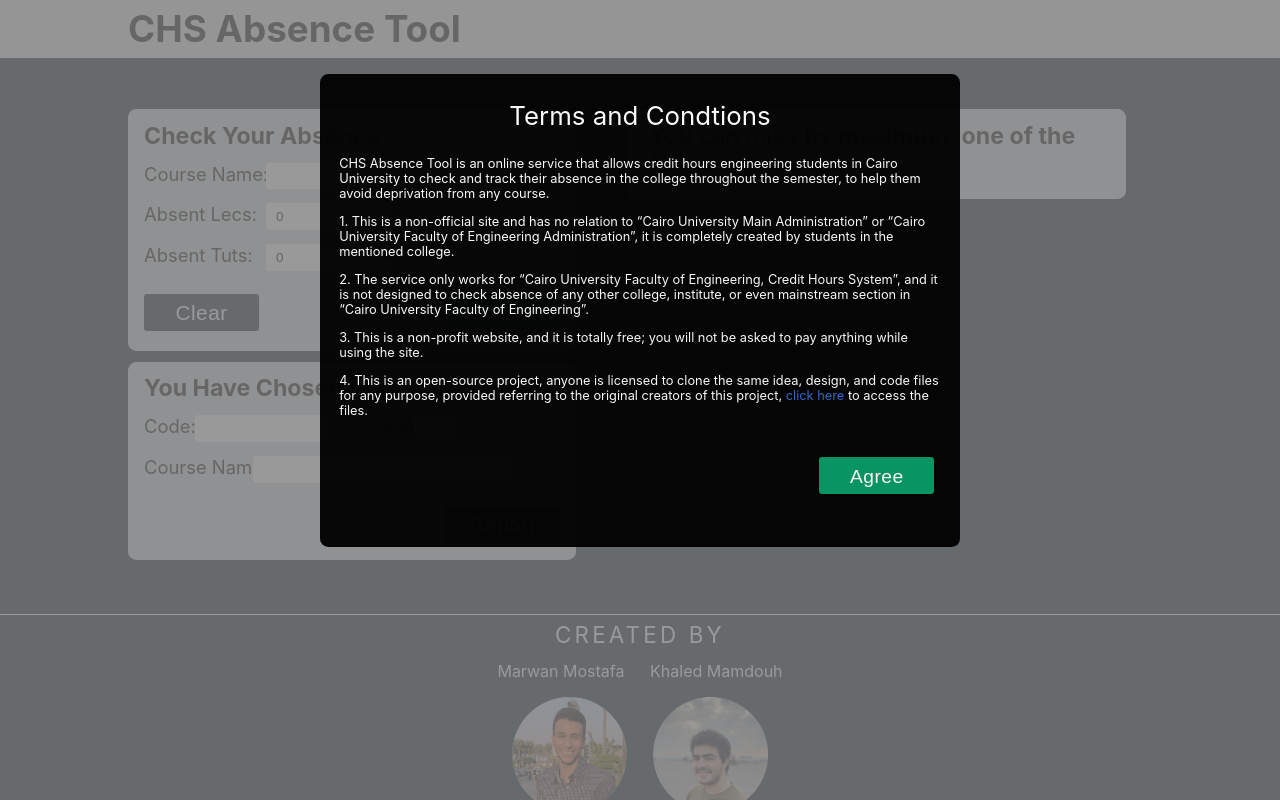
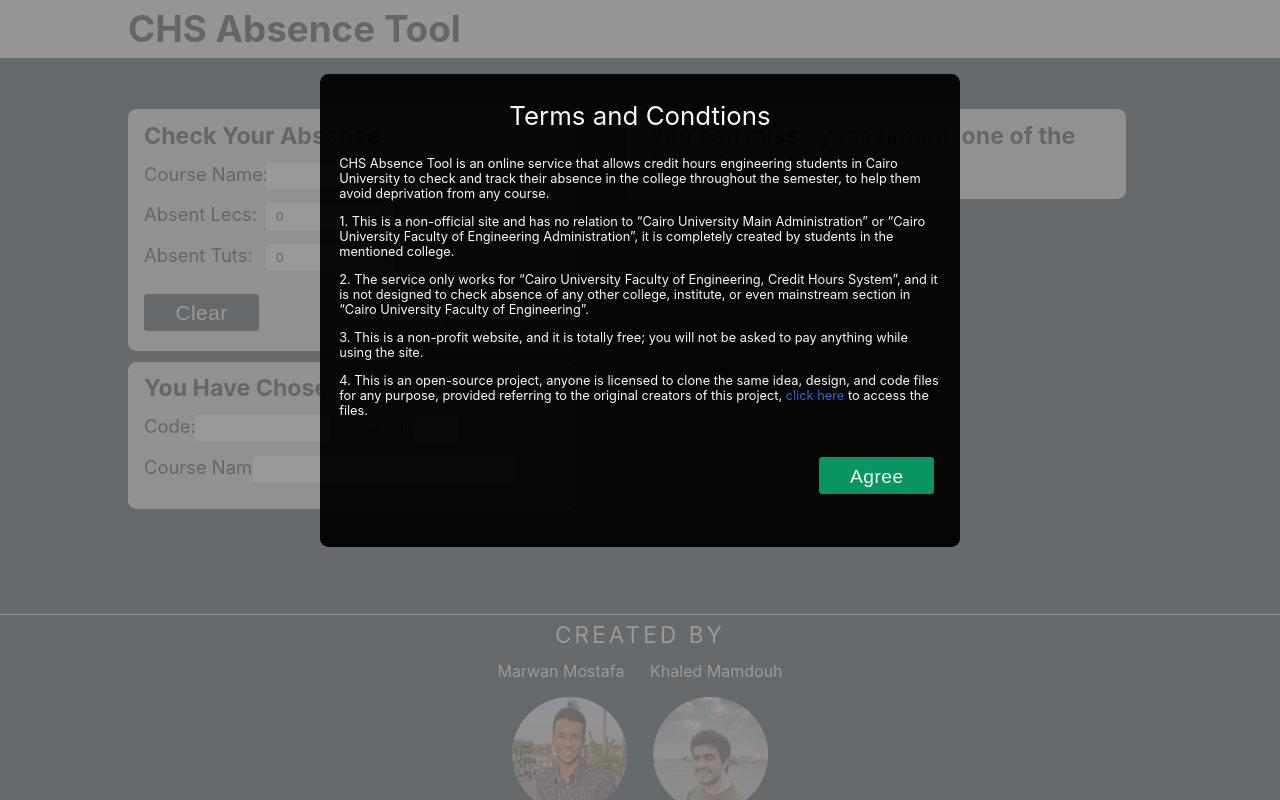
Before and after one commit to Marwan-9/absence-tracking-site, a PHP site: page / in a window 1280 px wide. Run offline with PHP 8.4, Linux system fonts and the light colour scheme.

Commit message:
FinalCommit

```diff
--- a/Styles.css
+++ b/Styles.css
@@ -208,7 +208,7 @@ option:hover{
 }
 
 #thirdDiv{
-    height: 15.5vw;
+    height: 11.5vw;
     width: 35vw;
     position: absolute;
     left: 0vw;
--- a/index.html
+++ b/index.html
@@ -109,7 +109,7 @@
                           <input type="text" id="courseNameErrorTextBox" name="courseNameError" class="textBoxStyle" readonly>
                      </div>
 
-                      <input type="submit" value="Report" id="ErrorButton" class="buttonStyle">
+                      <!--<input type="submit" value="Report" id="ErrorButton" class="buttonStyle">--->
                     </form>
                 </div>
             </div>
```
